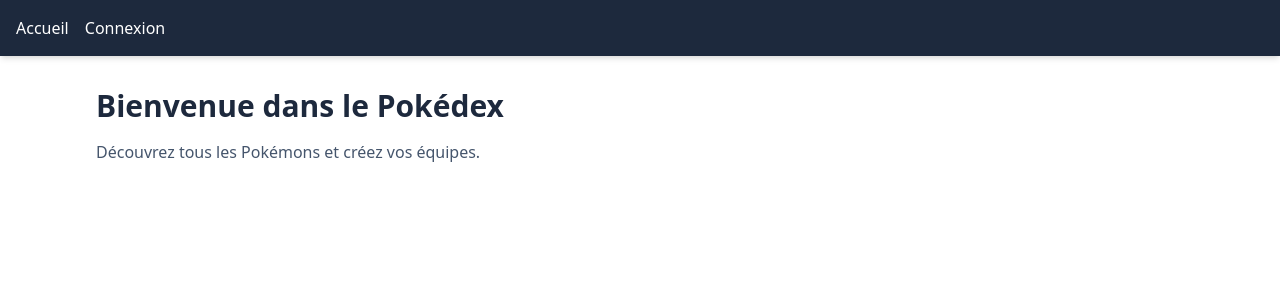
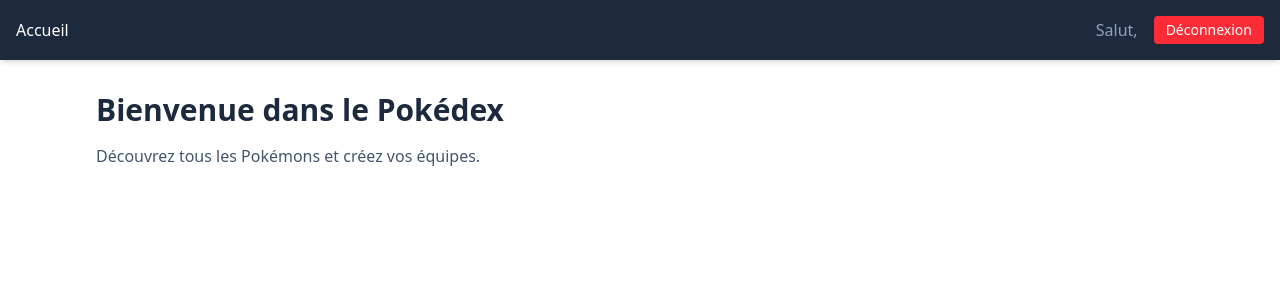
Before and after one commit to Paul-Sebas-Pro/pokedex-vue, a Vue app in the folder client/: page / in a window 1280 px wide. Shown: the top 300 px of the page. Built offline with nearby package versions, Linux system fonts and the light colour scheme.

Commit message:
Mise en place de la gestion des états avec Pinia

```diff
--- /dev/null
+++ b/client/eslint.config.js
@@ -0,0 +1,47 @@
+import js from "@eslint/js";
+import globals from "globals";
+import pluginVue from "eslint-plugin-vue";
+import { defineConfig } from "eslint/config";
+
+export default defineConfig([
+  {
+    files: ["**/*.{js,mjs,cjs,vue}"],
+    plugins: { js },
+    extends: ["js/recommended"],
+    languageOptions: {
+      globals: {
+        ...globals.browser,
+        ...globals.node,
+      },
+    },
+  },
+  {
+    rules: {
+      // Force l'utilisation de guillemets doubles
+      quotes: [
+        "error",
+        "double",
+        {
+          avoidEscape: true, // Permet d'éviter les erreurs si des guillemets simples sont nécessaires dans la chaîne
+          allowTemplateLiterals: true, // Permet l'utilisation de littéraux de gabarits
+        },
+      ],
+    },
+  },
+  pluginVue.configs["flat/essential"],
+  {
+    // Configuration spécifique pour les fichiers Vue
+    files: ["**/*.vue"],
+    rules: {
+      // Force les guillemets doubles dans les templates Vue
+      "vue/html-quotes": [
+        "error",
+        "double",
+        {
+          avoidEscape: true,
+          allowTemplateLiterals: true,
+        },
+      ],
+    }
+  }
+]);
--- a/client/package.json
+++ b/client/package.json
@@ -20,8 +20,12 @@
     "vue-router": "^4.6.4"
   },
   "devDependencies": {
+    "@eslint/js": "^9.39.2",
     "@vitejs/plugin-vue": "^6.0.3",
     "@vue/test-utils": "^2.4.6",
+    "eslint": "^9.39.2",
+    "eslint-plugin-vue": "^10.7.0",
+    "globals": "^17.0.0",
     "jsdom": "^27.4.0",
     "vite": "^7.3.0",
     "vite-plugin-vue-devtools": "^8.0.5",
--- a/client/src/App.vue
+++ b/client/src/App.vue
@@ -1,7 +1,43 @@
+<script setup>
+import { useAuthStore } from "./stores/auth";
+import { useRouter } from "vue-router";
+
+const authStore = useAuthStore();
+const router = useRouter();
+
+const handleLogout = () => {
+  authStore.logout();
+  router.push("/login"); // Redirection vers la page de login
+};
+</script>
+
 <template>
-  <header class="bg-slate-800 text-white p-4 flex gap-4 shadow-md">
-    <RouterLink to="/" class="hover:text-yellow-400 font-medium">Accueil</RouterLink>
-    <RouterLink to="/login" class="hover:text-yellow-400 font-medium">Connexion</RouterLink>
+  <header
+    class="bg-slate-800 text-white p-4 flex justify-between items-center shadow-md"
+  >
+    <div class="flex gap-4">
+      <RouterLink to="/" class="hover:text-yellow-400 font-medium"
+        >Accueil</RouterLink
+      >
+    </div>
+
+    <div class="flex gap-4 items-center">
+      <template v-if="authStore.isAuthenticated">
+      <RouterLink to="/login" class="hover:text-yellow-400 font-medium"
+        >Connexion</RouterLink
+      >
+      </template>
+
+      <template v-else>
+        <span class="text-slate-400">Salut, {{ authStore.user?.pseudo }}</span>
+        <button
+        @click="handleLogout"
+        class="bg-red-500 hover:bg-red-600 px-3 py-1 rounded text-sm transition-colors"
+        >
+        Déconnexion
+      </button>
+    </template>
+  </div>
   </header>
 
   <main class="max-w-6xl mx-auto">
--- /dev/null
+++ b/client/src/stores/auth.js
@@ -0,0 +1,31 @@
+import { defineStore } from "pinia";
+import { ref, computed } from "vue";
+
+export const useAuthStore = defineStore("auth", () => {
+    // --- STATE ---
+    const token = ref(localStorage.getItem("token") || null); // Récupère le token depuis le localStorage s'il existe
+    const user = ref(JSON.parse(localStorage.getItem("user")) || null);   // Récupère les infos utilisateur depuis le localStorage s'il existe
+
+    // --- GETTERS --- (Comme des $derived en Svelte 5)
+    const isAuthenticated = computed(() => !!token.value);    // Retourne true si le token existe
+
+    // --- ACTIONS --- (Fonctions pour modifier le state)
+    function setToken(newToken) {
+        token.value = newToken;
+        localStorage.setItem("token", newToken);
+    }
+
+    function setUser(userData) {
+        user.value = userData;
+        localStorage.setItem("user", JSON.stringify(userData));
+    }
+
+    function logout() {
+        token.value = null;
+        user.value = null;
+        localStorage.removeItem("token");
+        localStorage.removeItem("user");
+    }
+
+    return { token, user, isAuthenticated, setToken, setUser, logout };
+});
--- a/client/src/stores/counter.js
+++ b/client/src/stores/counter.js
@@ -1,7 +1,7 @@
-import { ref, computed } from 'vue'
-import { defineStore } from 'pinia'
+import { ref, computed } from "vue"
+import { defineStore } from "pinia"
 
-export const useCounterStore = defineStore('counter', () => {
+export const useCounterStore = defineStore("counter", () => {
   const count = ref(0)
   const doubleCount = computed(() => count.value * 2)
   function increment() {
```
Also changed, not shown: client/src/main.js (+6 -6 lines), client/src/router/index.js (+7 -7 lines), 3 other files (tests, documents, lock files or other folders).
